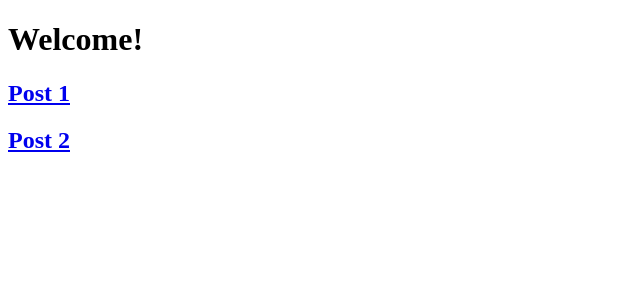
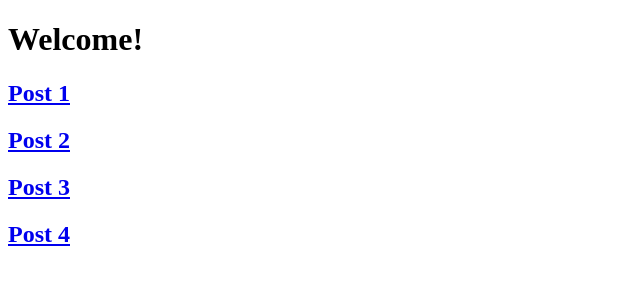
Before and after one commit to lizzietonkin/lizzietonkin.github.io, a plain HTML site: page index.html in a window 1280 px wide. Shown: the whole page, without its empty margins (0-640 px from the left). Drawn offline with Linux system fonts and the light colour scheme.

Commit message:
Updated index.html with posts 3 and 4

```diff
--- a/index.html
+++ b/index.html
@@ -8,6 +8,8 @@
 		<h1>Welcome!</h1>
 		<h2><a href=http://lizzietonkin.github.io/blog-1>Post 1</a></h2>
 		<h2><a href=http://lizzietonkin.github.io/blog-2>Post 2</a></h2>
+		<h2><a href=http://lizzietonkin.github.io/blog-3>Post 3</a></h2>
+		<h2><a href=http://lizzietonkin.github.io/blog-4>Post 4</a></h2>
 	</body>
 
 
```
